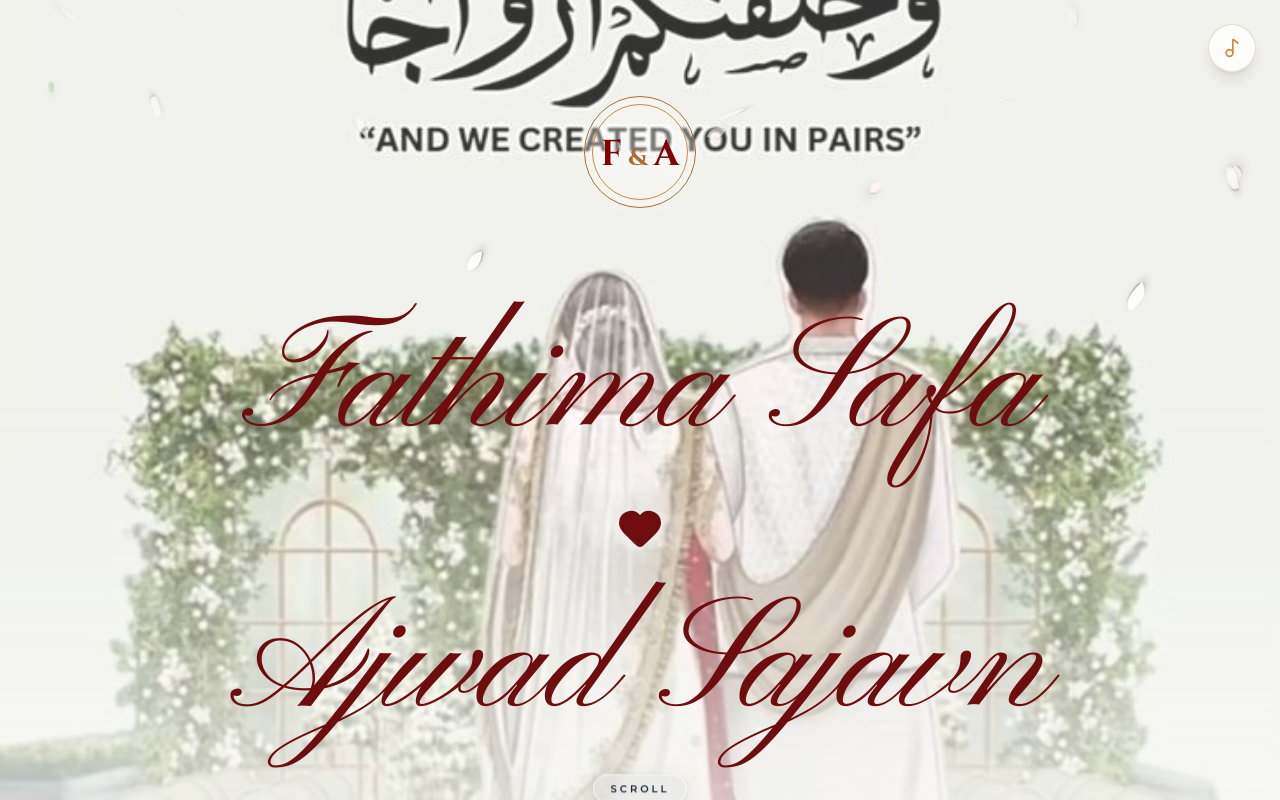
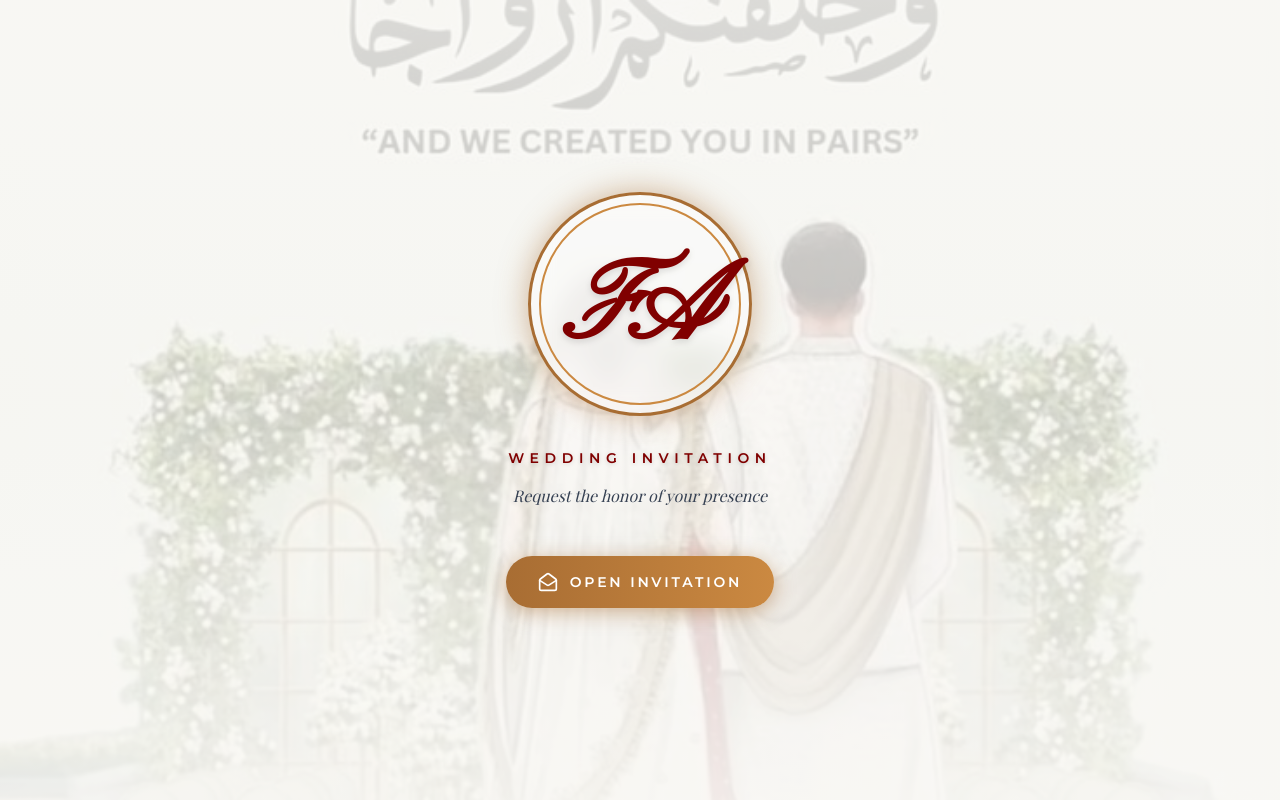
Before and after one commit to shabeebamusthafa61523-code/SAFA-AJVAD, a React (Vite) app: page / in a window 1280 px wide. Built offline with nearby package versions, Linux system fonts and the light colour scheme; a web font is replaced by a local one.

Commit message:
UI refinements, splash screen, and autoplay music

```diff
--- a/src/App.jsx
+++ b/src/App.jsx
@@ -1,18 +1,25 @@
 import { useState } from 'react';
-import { motion } from 'framer-motion';
+import { motion, AnimatePresence } from 'framer-motion';
+import SplashScreen from './components/SplashScreen';
 import PageOne from './components/PageOne';
-import PageTwo from './components/PageTwo';
 import PageThree from './components/PageThree';
 import PageFour from './components/PageFour';
 import RSVPModal from './components/RSVPModal';
+import FlowerParticles from './components/FlowerParticles';
 import MusicPlayer from './components/MusicPlayer';
-import FlowerParticles from './components/FlowerParticles';
+
+import './App.css';
 
 function App() {
   const [isRSVPOpen, setIsRSVPOpen] = useState(false);
+  const [isOpened, setIsOpened] = useState(false);
 
   return (
-    <div className="relative bg-[#F8F9F5]">
+    <div className="relative w-full h-[100dvh] overflow-hidden bg-[#F8F9F5]">
+
+      <AnimatePresence>
+        {!isOpened && <SplashScreen onOpen={() => setIsOpened(true)} />}
+      </AnimatePresence>
 
       {/* Background Layer */}
       <div className="fixed inset-0 w-full h-full z-0 overflow-hidden pointer-events-none">
@@ -30,17 +37,24 @@ function App() {
       <FlowerParticles />
       <MusicPlayer />
 
+      {/* Main Scroll Container */}
+      <AnimatePresence>
+        {isOpened && (
+          <motion.main
+            initial={{ opacity: 0 }}
+            animate={{ opacity: 1, transition: { duration: 1 } }}
+            className="scroll-container relative z-10"
+          >
+            <PageOne />
+            <PageThree />
+            <PageFour onRSVPClick={() => setIsRSVPOpen(true)} />
+          </motion.main>
+        )}
+      </AnimatePresence>
 
-
-      {/* Main Scroll Container */}
-      <main className="scroll-container relative z-10">
-        <PageOne />
-        <PageTwo />
-        <PageThree />
-        <PageFour onRSVPClick={() => setIsRSVPOpen(true)} />
-      </main>
-
-      <RSVPModal isOpen={isRSVPOpen} onClose={() => setIsRSVPOpen(false)} />
+      <AnimatePresence>
+        {isRSVPOpen && <RSVPModal onClose={() => setIsRSVPOpen(false)} />}
+      </AnimatePresence>
     </div>
   );
 }
--- a/src/components/MusicPlayer.jsx
+++ b/src/components/MusicPlayer.jsx
@@ -1,17 +1,62 @@
-import { useState, useRef } from 'react';
+import { useState, useRef, useEffect } from 'react';
 import { Music, Music2 } from 'lucide-react';
 
 export default function MusicPlayer() {
   const [isPlaying, setIsPlaying] = useState(false);
   const audioRef = useRef(null);
+  const interactionDone = useRef(false);
 
-  const togglePlay = () => {
+  useEffect(() => {
+    const audio = audioRef.current;
+    if (!audio) return;
+
+    const tryPlayMusic = () => {
+      if (interactionDone.current) return;
+
+      const playPromise = audio.play();
+      if (playPromise !== undefined) {
+        playPromise
+          .then(() => {
+            setIsPlaying(true);
+            interactionDone.current = true;
+            window.removeEventListener('click', tryPlayMusic);
+            window.removeEventListener('touchstart', tryPlayMusic);
+            window.removeEventListener('scroll', tryPlayMusic);
+          })
+          .catch(e => {
+            // Autoplay blocked - waiting for user interaction
+            console.log("Waiting for user interaction to play music...");
+          });
+      }
+    };
+
+    // Attempt to play immediately
+    tryPlayMusic();
+
+    // Attach listeners for the first interaction to bypass browser autoplay policies
+    window.addEventListener('click', tryPlayMusic);
+    window.addEventListener('touchstart', tryPlayMusic);
+    window.addEventListener('scroll', tryPlayMusic, { passive: true, once: true });
+
+    return () => {
+      window.removeEventListener('click', tryPlayMusic);
+      window.removeEventListener('touchstart', tryPlayMusic);
+      window.removeEventListener('scroll', tryPlayMusic);
+    };
+  }, []);
+
+  const togglePlay = (e) => {
+    e.stopPropagation(); // Prevent triggering the global click listener
     if (isPlaying) {
       audioRef.current.pause();
       setIsPlaying(false);
+      interactionDone.current = true; // User manually interacted, stop trying to autoplay
     } else {
       audioRef.current.play()
-        .then(() => setIsPlaying(true))
+        .then(() => {
+          setIsPlaying(true);
+          interactionDone.current = true;
+        })
         .catch(e => {
           console.log("Audio play failed:", e);
           setIsPlaying(false);
--- a/src/components/PageFour.jsx
+++ b/src/components/PageFour.jsx
@@ -4,22 +4,17 @@ import { MapPin, CalendarPlus, CheckCircle } from 'lucide-react';
 export default function PageFour({ onRSVPClick }) {
   const googleCalendarUrl = "https://calendar.google.com/calendar/render?action=TEMPLATE&text=Nikkah+%26+Wedding+-+Fathima+%26+Ajwad&dates=20260711T050000Z%2F20260711T070000Z&details=Wedding+invitation+for+the+Nikkah+ceremony+of+Fathima+and+Ajwad.&location=Thavakkal+Convention+Centre";
 
-  const slideUp = {
-    hidden: { opacity: 0, y: 30 },
-    visible: { opacity: 1, y: 0, transition: { duration: 0.8, ease: "easeOut" } }
-  };
-
   return (
     <section className="scroll-section w-full z-20">
-      <div className="w-full max-w-md mx-auto flex flex-col items-center justify-center min-h-screen text-center px-4 space-y-4 py-16">
+      <div className="w-full max-w-md mx-auto flex flex-col items-center justify-start min-h-screen text-center px-4 space-y-4 pt-5 pb-10">
 
         {/* Venue Card */}
-        <motion.div initial="hidden" whileInView="visible" variants={slideUp} className="w-full px-6 py-8 rounded-[2rem] glass-card flex flex-col items-center shadow-md">
+        <div className="w-full px-5 py-6 rounded-[2rem] glass-card shadow-md flex flex-col items-center">
           <p className="font-sans text-[11px] tracking-[0.3em] font-bold text-[#A86D33] uppercase mb-3 drop-shadow-sm">Venue Location</p>
-          <span className="block font-serif text-gray-900 text-3xl font-bold mb-2 tracking-wide drop-shadow-sm">Thavakkal Convention Centre</span>
+          <span className="block font-serif text-gray-900 text-2xl md:text-3xl font-bold mb-2 tracking-wide drop-shadow-sm">Thavakkal Convention Centre</span>
           <span className="block font-sans text-gray-600 text-xs tracking-wider uppercase font-bold mb-5">Malappuram</span>
 
-          <div className="w-full h-52 rounded-2xl overflow-hidden mb-5 shadow-sm border border-white/60">
+          <div className="w-full h-44 rounded-2xl overflow-hidden mb-4 shadow-sm border border-white/60">
             <iframe
               title="Thavakkal Convention Centre"
               src="https://www.google.com/maps/embed?pb=!1m18!1m12!1m3!1d15668.614838618774!2d76.0141675!3d11.0270114!2m3!1f0!2f0!3f0!3m2!1i1024!2i768!4f13.1!3m3!1m2!1s0x3ba64bcfd185e515%3A0xc48c9735d4edfc8f!2sThavakkal%20Convention%20Centre!5e0!3m2!1sen!2sin!4v1718000000000!5m2!1sen!2sin"
@@ -40,26 +35,26 @@ export default function PageFour({ onRSVPClick }) {
           >
             <MapPin size={16} /> Open in Google Maps
           </a>
-        </motion.div>
+        </div>
 
         {/* Actions Card */}
-        <motion.div initial="hidden" whileInView="visible" variants={slideUp} className="w-full px-6 py-8 rounded-[2rem] glass-card flex flex-col items-center space-y-4 shadow-md">
-          <button onClick={onRSVPClick} className="btn-primary w-full py-4 text-base">
-            <CheckCircle size={20} /> Confirm Presence (RSVP)
+        <div className="w-full px-5 py-5 rounded-[2rem] glass-card flex flex-col gap-3 items-center shadow-md">
+          <button onClick={onRSVPClick} className="btn-primary w-full py-3 text-sm">
+            <CheckCircle size={18} className="mr-2 inline" /> Confirm Presence (RSVP)
           </button>
 
-          <a href={googleCalendarUrl} target="_blank" rel="noopener noreferrer" className="btn-secondary w-full py-4 text-base mt-0">
-            <CalendarPlus size={20} /> Add to Calendar
+          <a href={googleCalendarUrl} target="_blank" rel="noopener noreferrer" className="btn-secondary w-full py-3 text-sm mt-0">
+            <CalendarPlus size={18} className="mr-2 inline" /> Add to Calendar
           </a>
-        </motion.div>
+        </div>
 
         {/* Sharing the Happiness Card */}
-        <motion.div initial="hidden" whileInView="visible" variants={slideUp} className="w-full px-6 py-8 rounded-[2rem] glass-card flex flex-col items-center shadow-md">
-          <p className="font-sans text-[11px] tracking-[0.2em] font-bold text-[#A86D33] uppercase mb-2">Sharing the Happiness</p>
-          <p className="font-sans text-sm text-gray-700 leading-relaxed font-bold tracking-wide">
+        <div className="w-full px-5 py-5 rounded-[2rem] glass-card flex flex-col items-center shadow-md">
+          <p className="font-sans text-[10px] tracking-[0.2em] font-bold text-[#A86D33] uppercase mb-2">Sharing the Happiness</p>
+          <p className="font-sans text-[11px] md:text-xs text-gray-700 leading-relaxed font-bold tracking-wide">
             C M. Faiz, C Fawaz Azhar,<br/>Mufeeda PK, Baiza Nujoom C
           </p>
-        </motion.div>
+        </div>
 
       </div>
     </section>
--- a/src/components/PageOne.jsx
+++ b/src/components/PageOne.jsx
@@ -36,9 +36,9 @@ export default function PageOne() {
           transition={{ duration: 1.5, type: "spring", delay: 0.5 }}
           className="absolute top-10 md:top-16 left-1/2 transform -translate-x-1/2 z-50 flex flex-col items-center drop-shadow-[0_4px_10px_rgba(255,255,255,0.6)]"
         >
-          <div className="w-20 h-20 md:w-28 md:h-28 rounded-full border-[1.5px] border-[#A86D33] flex items-center justify-center bg-white/20 backdrop-blur-sm">
-            <div className="w-16 h-16 md:w-24 md:h-24 rounded-full border-[0.5px] border-[#cb8941] flex items-center justify-center bg-transparent">
-              <span className="font-cinzel text-3xl md:text-4xl text-[#800000] font-bold mt-1">F<span className="text-[#A86D33] text-2xl mx-1.5">&amp;</span>A</span>
+          <div className="w-28 h-28 md:w-36 md:h-36 rounded-full border-[1.5px] border-[#A86D33] flex items-center justify-center bg-white/20 backdrop-blur-sm">
+            <div className="w-24 h-24 md:w-32 md:h-32 rounded-full border-[0.5px] border-[#cb8941] flex items-center justify-center bg-transparent">
+              <span className="font-cinzel text-5xl md:text-6xl text-[#800000] font-bold mt-1">F<span className="text-[#A86D33] text-4xl mx-1.5">&amp;</span>A</span>
             </div>
           </div>
         </motion.div>
@@ -47,8 +47,24 @@ export default function PageOne() {
           variants={container}
           initial="hidden"
           whileInView="visible"
-          className="flex flex-col items-center justify-center w-full pt-32 md:pt-48"
+          className="flex flex-col items-center justify-center w-full pt-20 md:pt-28"
         >
+          {/* Save The Date Text
+          <motion.span
+            variants={itemLeft}
+            className="font-sans tracking-[0.4em] text-[#800000] text-xs md:text-sm uppercase font-bold drop-shadow-sm mb-2"
+          >
+            Save The Date
+          </motion.span> */}
+
+          {/* Join Text */}
+          {/* <motion.span
+            variants={itemLeft}
+            className="font-sans tracking-[0.3em] text-[#A86D33] text-[10px] md:text-xs uppercase font-bold drop-shadow-sm mb-10"
+          >
+            Join us to the wedding of
+          </motion.span> */}
+
           {/* Bride */}
           <motion.h1
             variants={itemLeft}
--- a/src/components/PageThree.jsx
+++ b/src/components/PageThree.jsx
@@ -24,72 +24,66 @@ export default function PageThree() {
     return () => clearInterval(interval);
   }, []);
 
-  const slideUp = {
-    hidden: { opacity: 0, y: 30 },
-    visible: { opacity: 1, y: 0, transition: { duration: 0.8, ease: "easeOut" } }
-  };
-
   return (
     <section className="scroll-section w-full z-20">
-      <div className="w-full max-w-lg mx-auto flex flex-col items-center justify-center min-h-screen text-center px-4 space-y-4 py-16">
+      <div className="w-full max-w-lg mx-auto flex flex-col items-center justify-start min-h-screen text-center px-4 space-y-4 pt-10 pb-6">
 
         {/* Families Card */}
-        <motion.div initial="hidden" whileInView="visible" variants={slideUp} className="w-full px-6 py-8 rounded-[2rem] glass-card shadow-md flex flex-col items-center">
-
+        <div className="w-full px-5 py-6 rounded-[2rem] glass-card shadow-md flex flex-col items-center">
           {/* Bride Side */}
-          <div className="text-gray-700 leading-relaxed text-sm md:text-base font-serif w-full">
-            <span className="block font-bold text-xl md:text-2xl text-[#800000] drop-shadow-sm mb-1">Ms. Fathima Safa C</span>
+          <div className="text-gray-700 leading-snug text-[11px] md:text-sm font-serif w-full">
+            <span className="block font-bold text-lg md:text-xl text-[#800000] drop-shadow-sm mb-1">Ms. Fathima Safa C</span>
             <span className="block font-bold text-gray-900">D/O Mr. C Alikutty &amp; Mrs. Junaida</span>
             <span className="block text-gray-600 mt-1">Chelambran House, Manoor</span>
             <span className="block text-gray-600">Ponmala (P.O) Malappuram (Dist)</span>
-            <span className="block font-sans text-xs font-bold text-gray-800 mt-3 tracking-wider">Phone: 9947942011, 8606224886</span>
+            <span className="block font-sans text-[10px] font-bold text-gray-800 mt-2 tracking-wider">Phone: 9947942011, 8606224886</span>
           </div>
 
           {/* Divider */}
-          <div className="flex items-center justify-center py-5 w-full">
+          <div className="flex items-center justify-center py-3 w-full">
             <div className="flex-1 border-t border-gray-400/30"></div>
-            <span className="italic font-script text-[#A86D33] text-4xl drop-shadow-sm px-6 leading-none">&amp;</span>
+            <span className="italic font-script text-[#A86D33] text-4xl drop-shadow-sm px-5 leading-none">&amp;</span>
             <div className="flex-1 border-t border-gray-400/30"></div>
           </div>
 
           {/* Groom Side */}
-          <div className="text-gray-700 leading-relaxed text-sm md:text-base font-serif w-full">
-            <span className="block font-bold text-xl md:text-2xl text-[#800000] drop-shadow-sm mb-1">Mr. Ajwad Sajavn V</span>
+          <div className="text-gray-700 leading-snug text-[11px] md:text-sm font-serif w-full">
+            <span className="block font-bold text-lg md:text-xl text-[#800000] drop-shadow-sm mb-1">Mr. Ajwad Sajavn V</span>
             <span className="block font-bold text-gray-900">S/O Mr. Ahammed &amp; Mrs. Muneera Ahammed</span>
             <span className="block text-gray-600 mt-1">Vadakkethil House, Indianoor (P.O),</span>
             <span className="block text-gray-600">Kallada-Kottakal, Malappuram (Dist)</span>
           </div>
-        </motion.div>
+        </div>
 
         {/* Date & Time Card */}
-        <motion.div initial="hidden" whileInView="visible" variants={slideUp} className="w-full px-6 py-8 rounded-[2rem] glass-card flex flex-col items-center shadow-md">
-          <span className="block font-sans text-[#A86D33] tracking-[0.3em] uppercase text-xs mb-3 font-bold">Saturday</span>
-          <span className="block font-cinzel text-4xl md:text-5xl text-[#800000] font-bold mb-5 drop-shadow-sm">July 11<sup className="text-lg">th</sup> 2026</span>
+        <div className="w-full px-5 py-5 rounded-[2rem] glass-card shadow-md flex flex-col items-center">
+          <span className="block font-sans text-[#A86D33] tracking-[0.3em] uppercase text-[10px] md:text-xs mb-2 font-bold">Saturday</span>
+          <span className="block font-cinzel text-3xl md:text-4xl text-[#800000] font-bold mb-4 drop-shadow-sm">July 11<sup className="text-sm">th</sup> 2026</span>
 
-          <div className="flex items-center justify-center gap-4 font-sans text-xs md:text-sm text-gray-900 font-bold tracking-wide bg-white/60 px-6 py-3 rounded-full border border-white/60 shadow-sm w-full max-w-sm">
+          <div className="flex items-center justify-center gap-4 font-sans text-[10px] md:text-xs text-gray-900 font-bold tracking-wide bg-white/60 px-5 py-3 rounded-full border border-white/60 shadow-sm w-full max-w-sm">
             <span>Nikkah: 10:30 AM</span>
             <div className="w-[1.5px] h-4 bg-[#800000]"></div>
             <span>Wedding: 11:00 AM</span>
           </div>
-        </motion.div>
+        </div>
 
         {/* Countdown Card */}
-        <motion.div initial="hidden" whileInView="visible" variants={slideUp} className="w-full px-4 py-8 rounded-[2rem] bg-gradient-to-br from-[#A86D33] to-[#cb8941] shadow-[0_8px_30px_rgba(168,109,51,0.4)] flex flex-col items-center border border-[#e6b274]">
-          <p className="font-sans text-[11px] tracking-[0.3em] font-bold text-white uppercase mb-4 drop-shadow-sm">Time Remaining</p>
-          <div className="flex justify-center gap-3 md:gap-5 w-full">
+        <div className="w-full rounded-[2rem] bg-gradient-to-br from-[#A86D33] to-[#cb8941] shadow-[0_4px_15px_rgba(168,109,51,0.4)] flex flex-col items-center py-5 px-3 border border-[#e6b274]">
+          <p className="font-sans text-[10px] tracking-[0.3em] font-bold text-white uppercase mb-4 drop-shadow-sm">Time Remaining</p>
+          <div className="flex justify-center gap-2 md:gap-4 w-full">
             {[
               { label: 'Days', value: timeLeft.days },
               { label: 'Hours', value: timeLeft.hours },
               { label: 'Mins', value: timeLeft.minutes },
               { label: 'Secs', value: timeLeft.seconds }
             ].map((item, i) => (
-              <div key={i} className="flex flex-col items-center bg-white/20 border border-white/40 rounded-2xl w-16 h-16 md:w-20 md:h-20 justify-center shadow-sm backdrop-blur-sm">
-                <span className="font-cinzel text-2xl md:text-3xl text-white font-bold drop-shadow-md">{item.value.toString().padStart(2, '0')}</span>
-                <span className="font-sans text-[8px] md:text-[9px] tracking-[0.2em] uppercase text-white/90 mt-1 font-bold">{item.label}</span>
+              <div key={i} className="flex flex-col items-center bg-white/20 border border-white/30 rounded-xl w-[3.5rem] h-[3.5rem] md:w-16 md:h-16 justify-center shadow-sm backdrop-blur-sm">
+                <span className="font-cinzel text-xl md:text-2xl text-white font-bold drop-shadow-md">{item.value.toString().padStart(2, '0')}</span>
+                <span className="font-sans text-[7px] md:text-[8px] tracking-[0.2em] uppercase text-white/90 mt-1 font-bold">{item.label}</span>
               </div>
             ))}
           </div>
-        </motion.div>
+        </div>
 
       </div>
     </section>
--- /dev/null
+++ b/src/components/SplashScreen.jsx
@@ -0,0 +1,46 @@
+import { motion } from 'framer-motion';
+import { MailOpen } from 'lucide-react';
+
+export default function SplashScreen({ onOpen }) {
+  return (
+    <motion.div
+      initial={{ opacity: 1 }}
+      exit={{ opacity: 0, scale: 1.1, transition: { duration: 0.8, ease: "easeInOut" } }}
+      className="fixed inset-0 z-[100] flex flex-col items-center justify-center bg-[#F8F9F5]"
+    >
+      {/* Background layer */}
+      <div
+        className="absolute inset-0 z-0 bg-cover bg-center bg-no-repeat opacity-60"
+        style={{ backgroundImage: "url('/hero_image.jpg')" }}
+      >
+        <div className="absolute inset-0 bg-gradient-to-b from-[#faf8f5]/80 via-[#faf8f5]/60 to-[#faf8f5]/90"></div>
+      </div>
+
+      {/* Content */}
+      <div className="relative z-10 flex flex-col items-center p-8 text-center max-w-sm">
+
+        {/* Royal Seal / Monogram */}
+        <div className="w-40 h-40 md:w-56 md:h-56 mb-8 rounded-full border-[3px] border-[#A86D33] p-2 flex items-center justify-center bg-white/40 backdrop-blur-md shadow-[0_0_30px_rgba(168,109,51,0.5)] relative">
+          <div className="absolute inset-0 rounded-full border-2 border-[#cb8941] m-2"></div>
+          <span className="font-pinyon text-7xl md:text-[7rem] text-[#800000] font-bold z-10 drop-shadow-md mt-2 md:mt-4">FA</span>
+        </div>
+
+        <span className="font-sans tracking-[0.4em] text-[#800000] text-xs md:text-sm uppercase font-bold drop-shadow-sm mb-4">
+          Wedding Invitation
+        </span>
+
+        <p className="font-serif text-gray-700 text-sm md:text-base italic mb-12">
+          Request the honor of your presence
+        </p>
+
+        <button
+          onClick={onOpen}
+          className="group relative flex items-center justify-center gap-3 bg-gradient-to-r from-[#A86D33] to-[#cb8941] text-white px-8 py-4 rounded-full font-sans uppercase tracking-[0.2em] font-bold text-xs md:text-sm shadow-[0_4px_20px_rgba(168,109,51,0.5)] hover:shadow-[0_6px_25px_rgba(168,109,51,0.7)] transition-all duration-300 hover:scale-105"
+        >
+          <MailOpen size={20} className="group-hover:animate-bounce" />
+          Open Invitation
+        </button>
+      </div>
+    </motion.div>
+  );
+}
```
